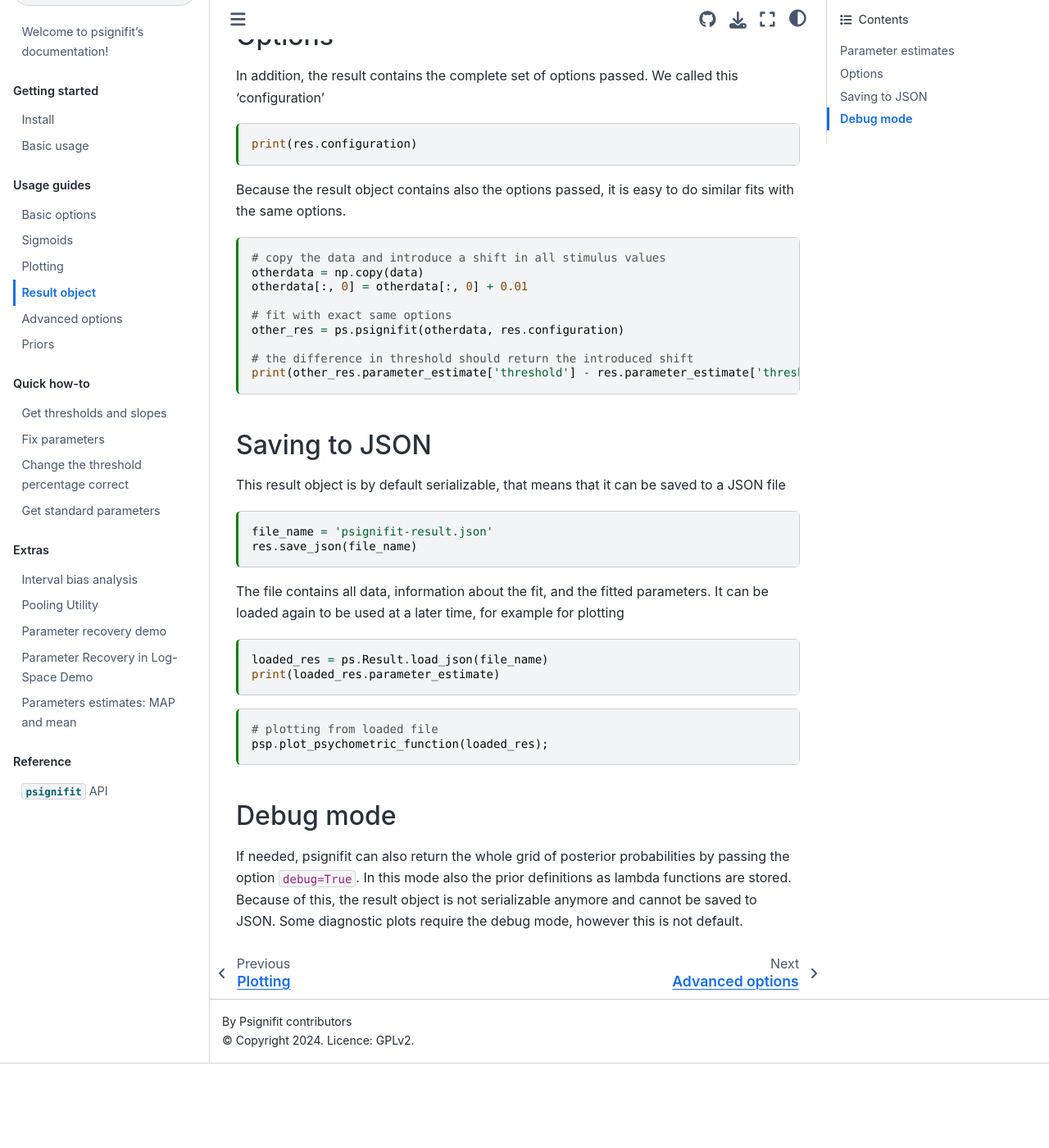
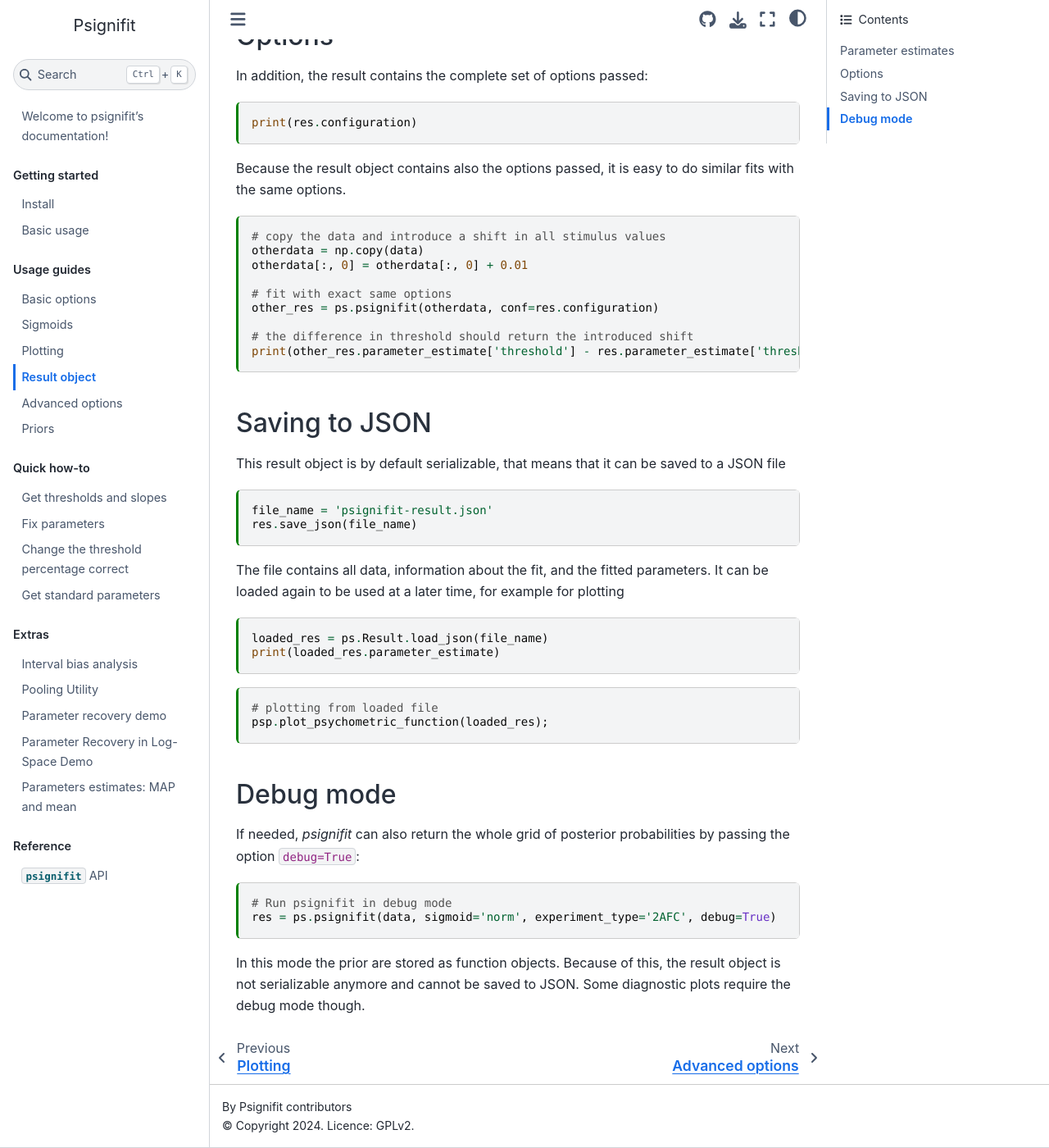
Before and after one commit to wichmann-lab/python-psignifit, a Jupyter Book: the page built from docs/examples/results-object.md, in a window 1280 px wide and 1400 px high, scrolled down 1043 px. Shown: the whole window at 82% size. Built offline with Jupyter Book 1.0.4 settings and Sphinx 7.4.7 and the Sphinx Book theme 1.1.4, drawn with Linux system fonts in a browser that asks for light colours; before the commit the page ends 2340 px from its top, so only the background shows below that.

Commit message:
reformulate result object doc page

````diff
--- a/docs/examples/results-object.md
+++ b/docs/examples/results-object.md
@@ -60,7 +60,7 @@
 ```
 
 ## Options
-In addition, the result contains the complete set of options passed. We called this 'configuration'
+In addition, the result contains the complete set of options passed:
 
 ```{code-cell} ipython3
 print(res.configuration)
@@ -74,7 +74,7 @@
 otherdata[:, 0] = otherdata[:, 0] + 0.01
 
 # fit with exact same options
-other_res = ps.psignifit(otherdata, res.configuration)
+other_res = ps.psignifit(otherdata, conf=res.configuration)
 
 # the difference in threshold should return the introduced shift
 print(other_res.parameter_estimate['threshold'] - res.parameter_estimate['threshold'])
@@ -104,5 +104,12 @@
 
 ## Debug mode
 
-If needed, psignifit can also return the whole grid of posterior probabilities by passing the option `debug=True`. In this mode also the prior definitions as lambda functions are stored. Because of this, the result object is not serializable anymore and cannot be saved to JSON.
-Some diagnostic plots require the debug mode, however this is not default.
+If needed, *psignifit* can also return the whole grid of posterior probabilities by passing the option `debug=True`:
+
+```{code-cell} ipython3
+# Run psignifit in debug mode
+res = ps.psignifit(data, sigmoid='norm', experiment_type='2AFC', debug=True)
+```
+
+In this mode the prior are stored as function objects. Because of this, the result object is not serializable anymore
+and cannot be saved to JSON. Some diagnostic plots require the debug mode though.
````
